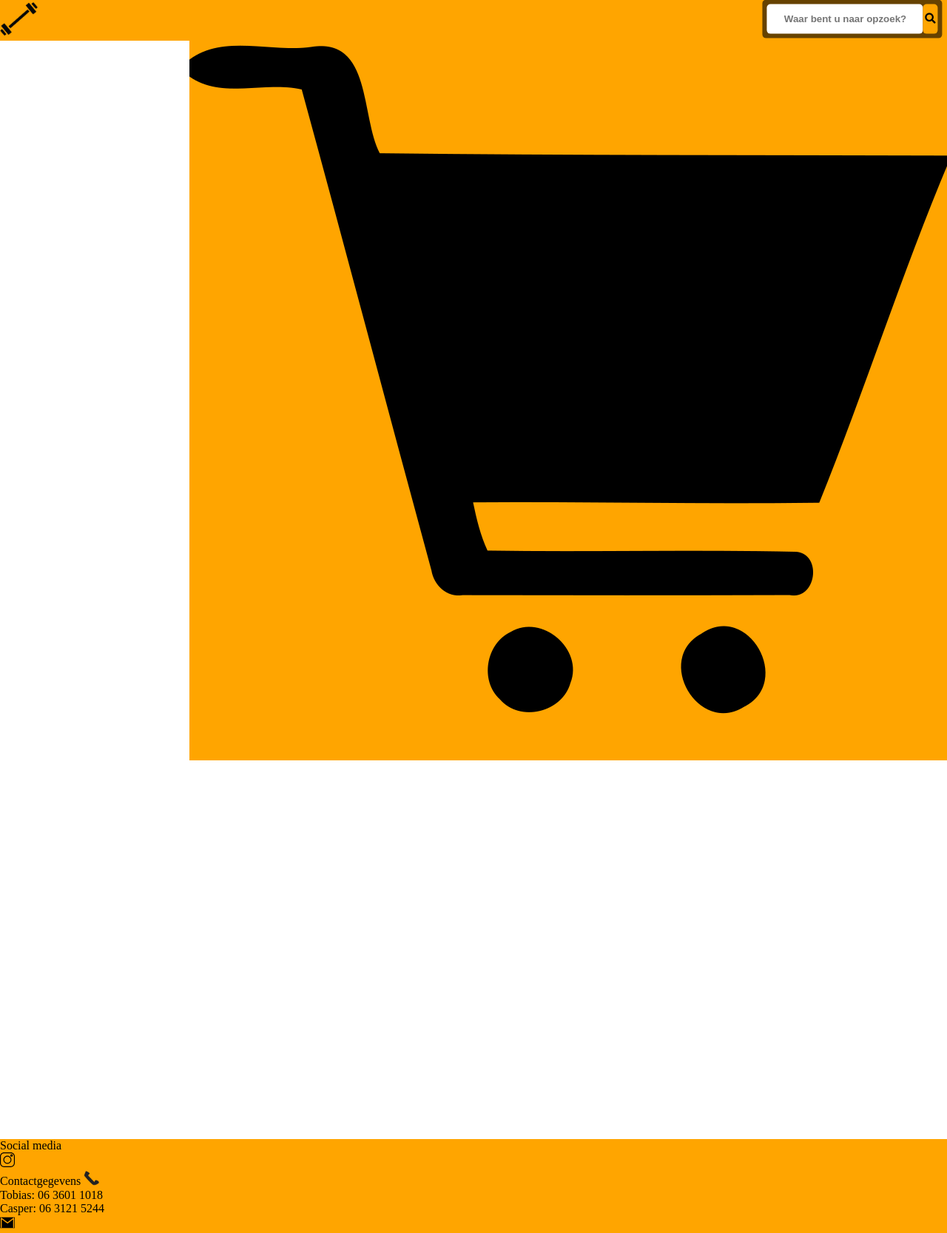
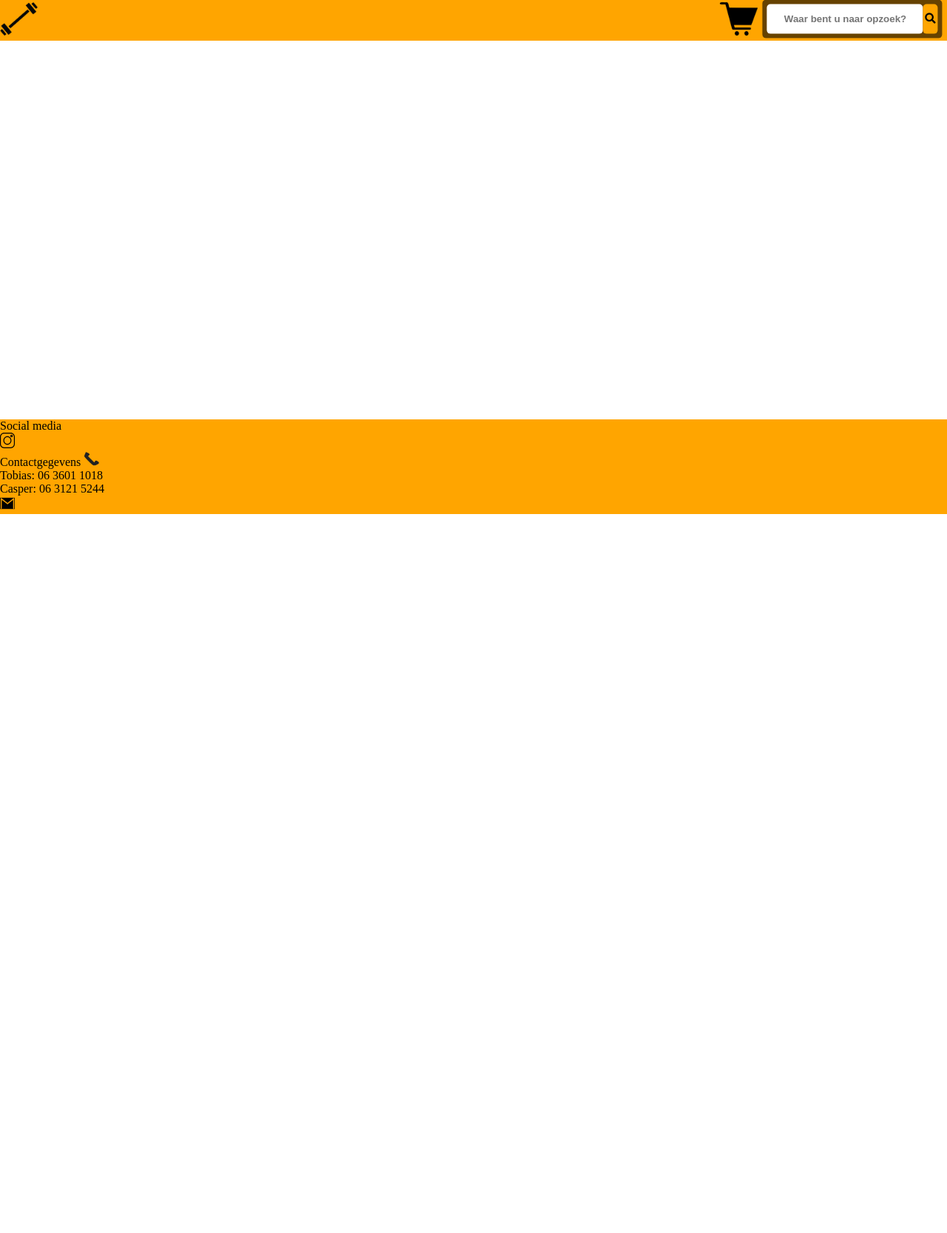
Before and after one commit to sammiee2003/project, a PHP site: page /andere.php in a window 1280 px wide. Shown: the whole page at 74% size. After the commit the page ends 695 px from the top, so only its background shows below. Run offline with PHP 8.4, Linux system fonts and the light colour scheme.

Commit message:
style change

```diff
--- a/style/style.css
+++ b/style/style.css
@@ -65,7 +65,6 @@
   border: 2px solid black;
 }
 
-<<<<<<< HEAD
 #winkelwagen{
   height: 90%;
   width: 5%;
@@ -74,9 +73,7 @@
   margin-left: 70%;
 
 }
-=======
 /* overig */
->>>>>>> 9b5d131bc1a42d811ed1b8d5a4637d2313ee5060
 
 main{
   height: 50% ;
```
